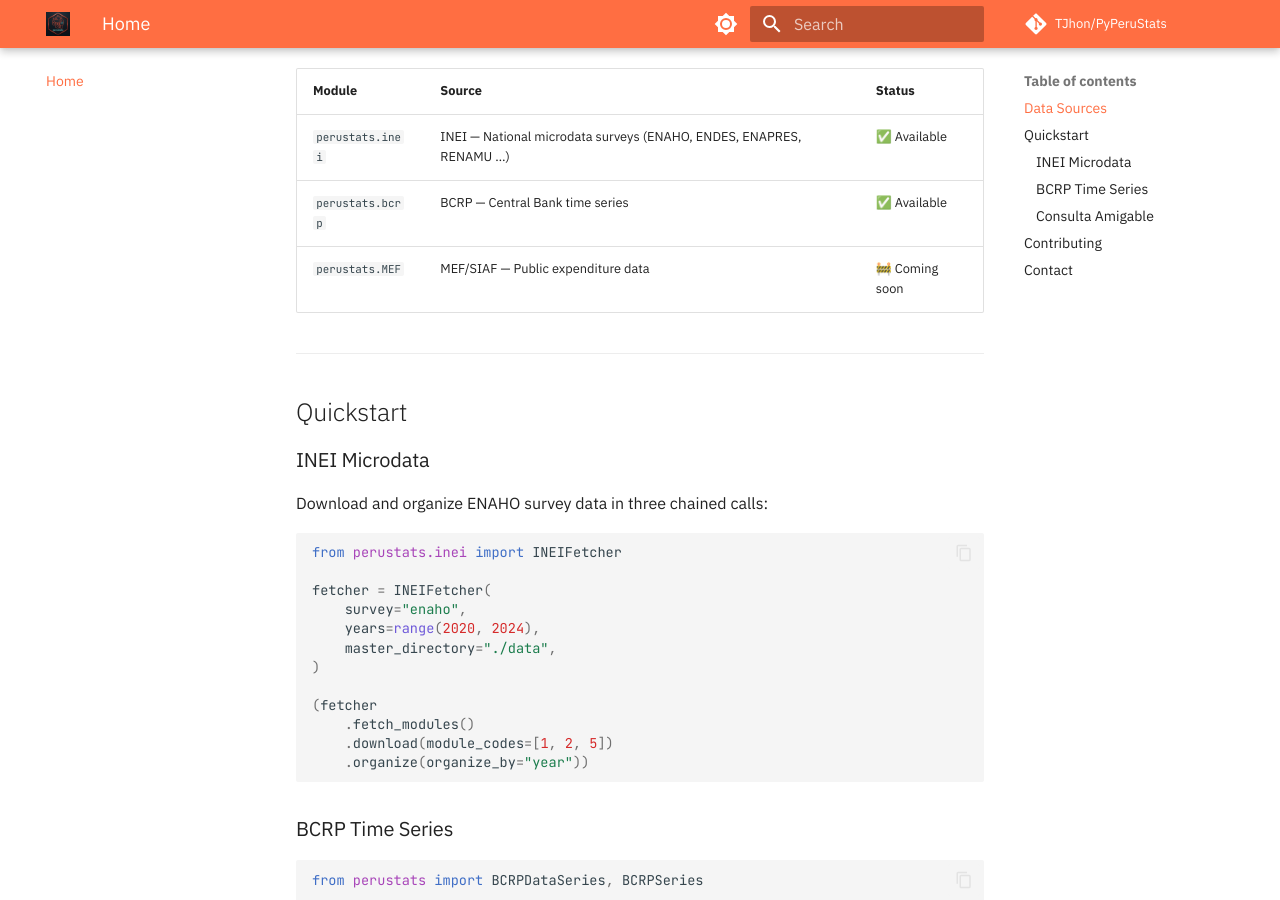
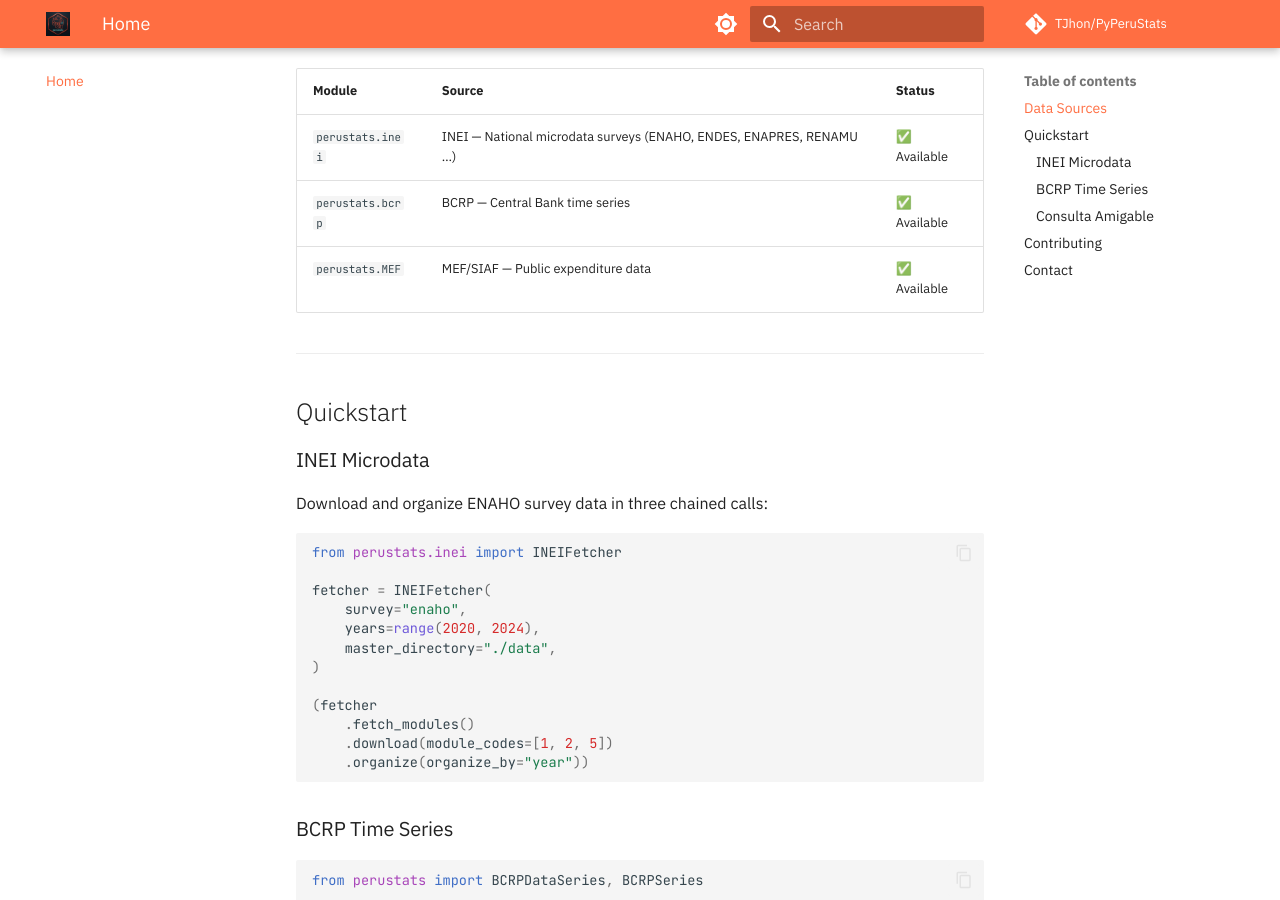
Before and after one commit to TJhon/PyPeruStats, an MkDocs documentation site: the page built from docs/index.md, in a window 1280 px wide and 900 px high, scrolled down 655 px. Built offline with MkDocs 1.6.1 and Material for MkDocs 9.7.7, drawn with Linux system fonts in a browser that asks for light colours; comment, search, counter and statistics services are not loaded.

Commit message:
actualizacion mef

```diff
--- a/docs/index.md
+++ b/docs/index.md
@@ -16,11 +16,11 @@ pip install perustats
 
 ## Data Sources
 
-| Module           | Source                                                              | Status         |
-| ---------------- | ------------------------------------------------------------------- | -------------- |
-| `perustats.inei` | INEI — National microdata surveys (ENAHO, ENDES, ENAPRES, RENAMU …) | ✅ Available   |
-| `perustats.bcrp` | BCRP — Central Bank time series                                     | ✅ Available   |
-| `perustats.MEF`  | MEF/SIAF — Public expenditure data                                  | 🚧 Coming soon |
+| Module           | Source                                                              | Status       |
+| ---------------- | ------------------------------------------------------------------- | ------------ |
+| `perustats.inei` | INEI — National microdata surveys (ENAHO, ENDES, ENAPRES, RENAMU …) | ✅ Available |
+| `perustats.bcrp` | BCRP — Central Bank time series                                     | ✅ Available |
+| `perustats.MEF`  | MEF/SIAF — Public expenditure data                                  | ✅ Available |
 
 ---
 
```
